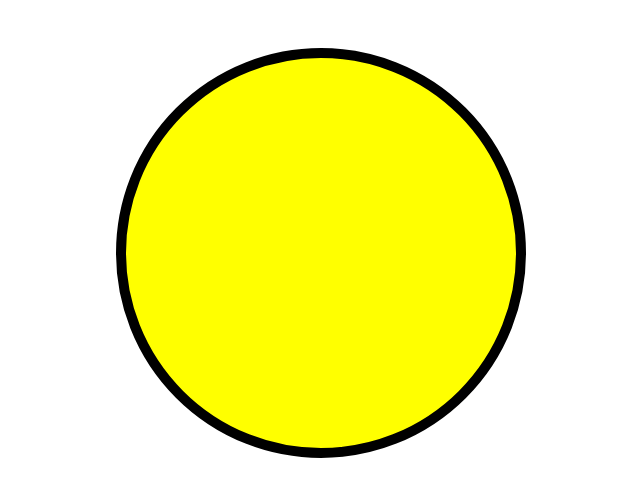
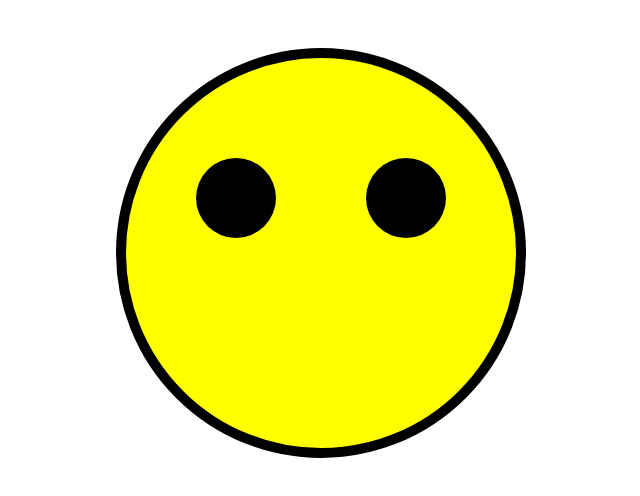
Before and after one commit to whoinlee/dataViz_ReactD3, a React (Create React App) app: page / in a window 1280 px wide. Shown: the top 496 px of the page, without its empty margins (167-807 px from the left). Built offline with nearby package versions, Linux system fonts and the light colour scheme.

Commit message:
d3 added

```diff
--- a/package.json
+++ b/package.json
@@ -6,6 +6,7 @@
     "@testing-library/jest-dom": "^5.11.4",
     "@testing-library/react": "^11.1.0",
     "@testing-library/user-event": "^12.1.10",
+    "d3": "^7.0.1",
     "react": "^17.0.2",
     "react-dom": "^17.0.2",
     "react-scripts": "4.0.3",
--- a/src/App.js
+++ b/src/App.js
@@ -1,16 +1,38 @@
+import {arc} from 'd3';
 
-function App() {
+
+
+const App = () => {
+  const width = 960;
+  const height = 500;
+  const strokeW = 10;
+  const centerX = width/2;
+  const centerY = (height-strokeW)/2;
+  const offsetX = 85;
+  const offsetY = 55;
+
+  console.log(arc);
   return (
     <div className="App">
-      <svg width="960" height="500">
+      <svg width={width} height={height}>
         <circle r="200"
-                cx="480"
-                cy="245"
-                fill="yellow" stroke="black" strokeWidth="10">
+                cx={centerX}
+                cy={centerY}
+                fill="yellow" stroke="black" strokeWidth={strokeW}>
+        </circle>
+        <circle r="40"
+                    cx={centerX-offsetX}
+                    cy={centerY-offsetY}
+                    fill="black">
+        </circle>
+        <circle r="40"
+                cx={centerX+offsetX}
+                cy={centerY-offsetY}
+                fill="black" >
         </circle>
       </svg>
     </div>
   );
-}
+};
 
 export default App;
--- a/src/index.js
+++ b/src/index.js
@@ -4,8 +4,6 @@ import App from './App';
 
 
 ReactDOM.render(
-  <React.StrictMode>
-    <App />
-  </React.StrictMode>,
+  <App />,
   document.getElementById('root')
 );
```
Also changed, not shown: 2 other files (tests, documents, lock files or other folders).
